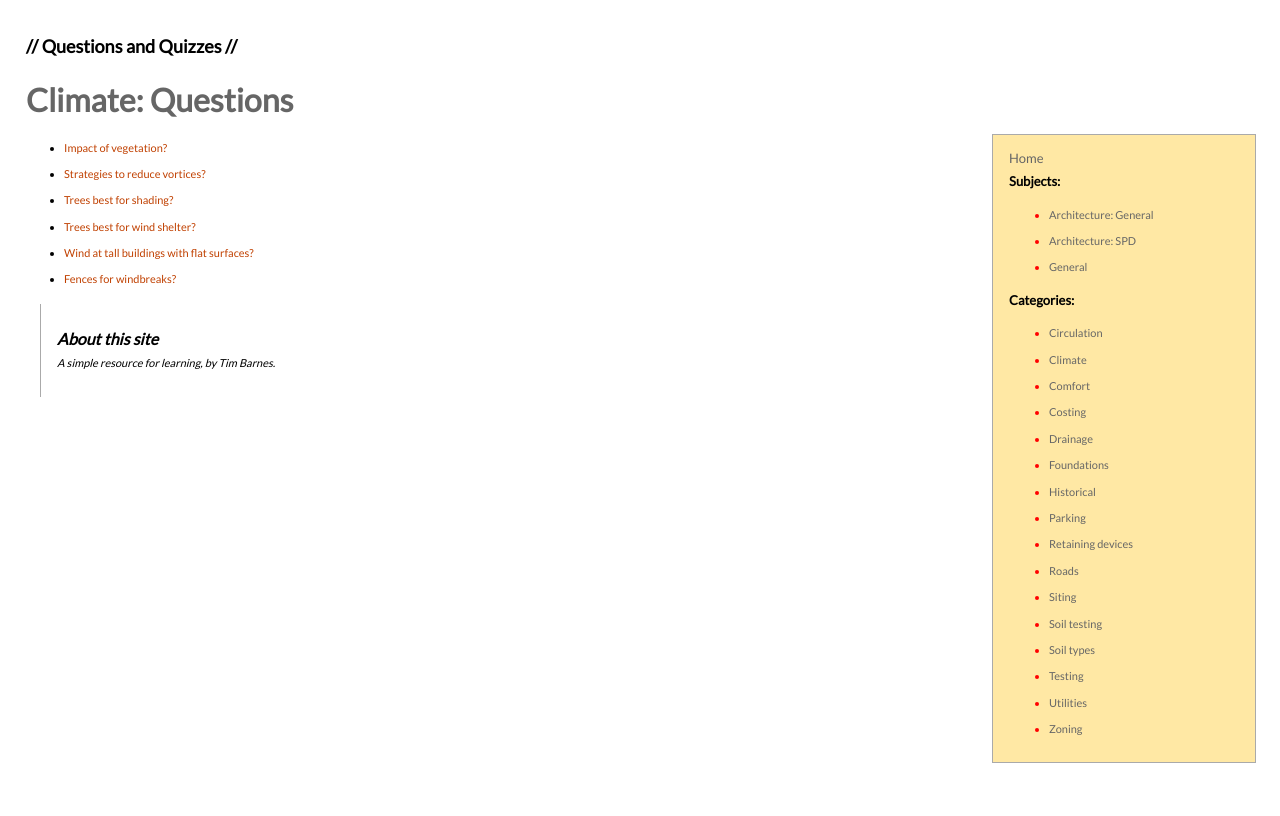
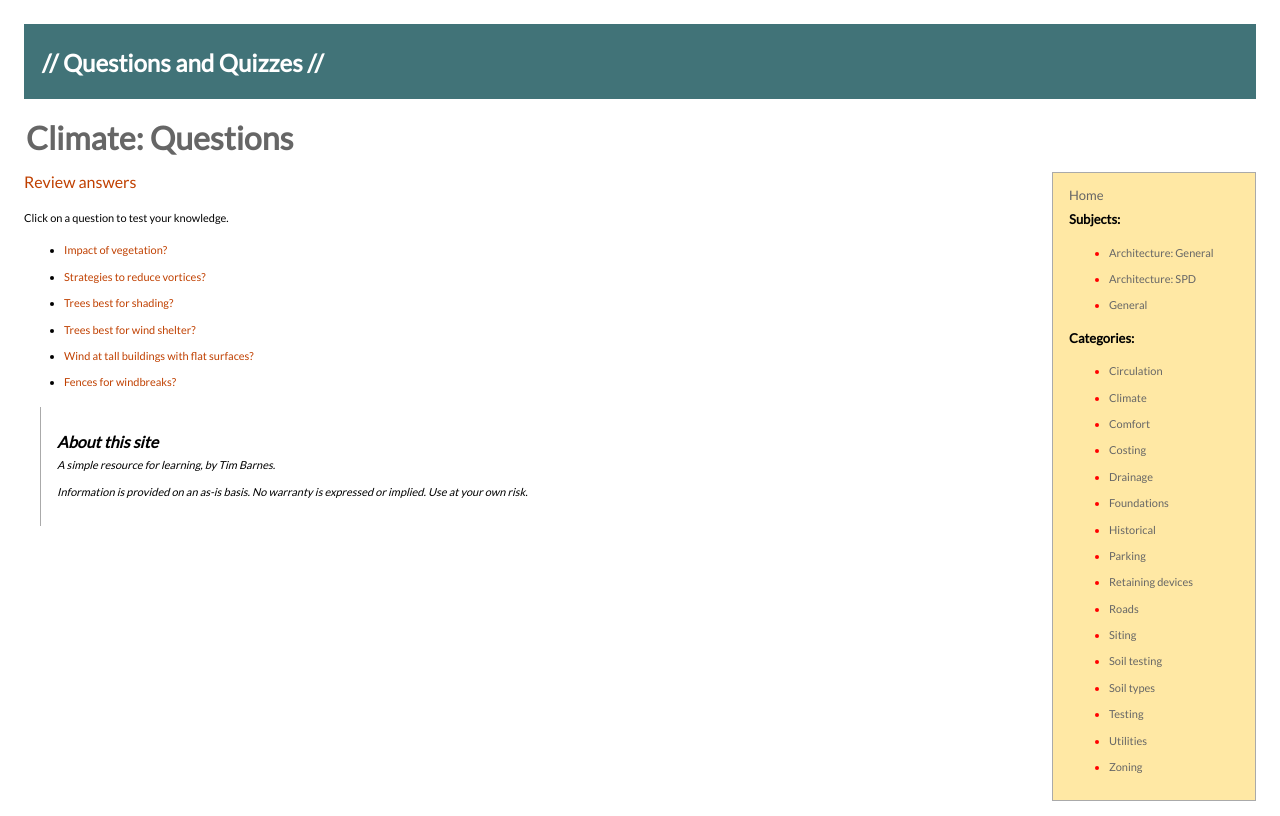
Before and after one commit to timbarnes/QandAWeb, a Django app: a page that uses educate/templates/educate/base.html in a window 1280 px wide. Run offline with Django 3.2, Linux system fonts and the light colour scheme; data comes from the database, SQL or seed files in the repository; both versions use the stored data as it was after the commit.

Commit message:
Home link and review mode
Site name is now a link.
Question list pages allow for answers to be shown or hidden.
Updates to notes and css to clean things up a bit.

```diff
--- a/educate/static/educate/educate.css
+++ b/educate/static/educate/educate.css
@@ -3,13 +3,17 @@ a,address,blockquote,cite,code,dd,del,dfn,div,dl,dt,em,form,h1,h2,h3,h4,h5,h6,if
 ,samp,small,span,strong,sub,sup,ul,var,applet,b,big,center,dir,font,hr,i,menu,pre,s,strike,tt,u,abbr,acronym,
 bdo,button,fieldset,ins,label {text-align:left;border-bottom:0pt none;}
 p,li {font-size:11px;padding:0em;margin-top:0em;margin-bottom:.9em;line-height:1.5em;}
+a {text-decoration:none;background-color:transparent;}
+a:link {color:#c04000;}
+a:hover {background-color:#f4f4da;text-decoration:underline;}
+a:visited {color:#840000;}
 ins {text-decoration:none;font-weight:bold;}
 hr {background-color:#3e423a;size:1px;}
 body {font-family:Lato,Verdana,"Myriad Web",Syntax,Helvetica,sans-serif;text-align:center;height:100%;}
 .bannerad {padding-bottom:.5em;}
-#banner {padding:1em;background-color:#417378;margin-bottom:1em;}
-#banner h1 {font-size:x-large;text-color:#888;}
-#sidebar {float:right;width:280px;}
+.banner {padding:1em;background-color:#417378;margin-bottom:1em;}
+.banner a, h1 {font-size:x-large;color:white;}
+#sidebar {float:right;width:220px;}
 #menu {background-color:#ffe8a4;border:1px #aaa solid;margin-left:1em;padding-left:1em;padding-top:0.5em;padd
 													 ing-right:1em;padding-bottom:.5em;line-height:1.25em;color:red;}
 .main {  margin:0 auto;text-align:left;  padding:1em;}
@@ -37,10 +41,6 @@ body {font-family:Lato,Verdana,"Myriad Web",Syntax,Helvetica,sans-serif;text-ali
 #menu h2,h3,h4 {font-size:large;}
 #menu a {color:#666666;font-weight:normal;background-color:transparent;}
 #menu a:hover {color:#ff9900;background-color:#f4f4da;}
-a {text-decoration:none;background-color:transparent;}
-a:link {color:#c04000;}
-a:hover {background-color:#f4f4da;text-decoration:underline;}
-a:visited {color:#840000;}
 .outsetmenu a {color:#666666;}
 .outsetmenu a:hover {color:#ff9900;background-color:#f4f4da;}
 h1,h2,h3,h4,h5,h6 {line-height:1.33em;margin-bottom:0.33em;font-family:Lato,"Myriad Web",Arial,Helvetica,sans-seri
--- a/educate/templates/educate/base.html
+++ b/educate/templates/educate/base.html
@@ -14,7 +14,7 @@
   <body>
     <div class="main">
       <div class="banner">
-	<h1>// Questions and Quizzes //</h1>
+	<h1><a href="{% url 'home' %}">// Questions and Quizzes //</a></h1>
       </div>
       {% block title %}<h1 class="pagetitle">Home</h1>{% endblock %}
       <div id="sidebar">
@@ -51,6 +51,7 @@
 	<div class="byline">
 	  <h2>About this site</h2>
 	  <p>A simple resource for learning, by Tim Barnes.</p>
+	  <p>Information is provided on an as-is basis. No warranty is expressed or implied. Use at your own risk.</p<>
 	</div>
 	{% endblock %}
       </div>
--- a/educate/templates/educate/home.html
+++ b/educate/templates/educate/home.html
@@ -4,6 +4,7 @@
 {% block content %}
 <div id="content">
 <p>Explore learning in a range of subjects. Questions and answers are user-provided.</p>
+<p>Available subjects can be accessed below or from the menu on the right. Within each subject there are categories that provide for a simple hierarchy of questions. The menu on the right shows all categories; by selecting a specific subject you can access the categories associated with that specific subject.</p>
 <p><a href="{% url 'all_subjects' %}">Subjects</a></p>
 </div>
 {% endblock %}
--- a/educate/templates/educate/questions.html
+++ b/educate/templates/educate/questions.html
@@ -6,9 +6,19 @@
 {% endblock %}
 {% block content %}
   {% if question_list %}
+    {% if review %}
+      <a href="{% url 'questions' category %}">Hide answers</a>
+    {% else %}
+      <a href="{% url 'review_questions' category %}">Review answers</a>
+      <br /><br />
+      <p>Click on a question to test your knowledge.</p>
+    {% endif %}
   <ul>
     {% for q in question_list %}
     <li><a href="{% url 'ask' q.id %}">{{ q.question }}?</a>
+      {% if review %}
+      <p>{{ q.answer }}</p>
+      {% endif %}
     </li>
     {% endfor %}
   </ul>
--- a/educate/urls.py
+++ b/educate/urls.py
@@ -6,8 +6,9 @@ urlpatterns = patterns('',
     url(r'^$', views.home, name='home'),
     url(r'^as/$', views.AllSubjectsView.as_view(), name='all_subjects'),
     url(r'^ac/$', views.AllCategoriesView.as_view(), name='all_categories'),
-    url(r'^c/(?P<subject>[a-zA-Z d]+)/$', views.CategoriesView.as_view(), name='categories'),
-    url(r'^q/(?P<category>[a-zA-Z d]+)/$', views.QuestionsView.as_view(), name='questions'),
+    url(r'^c/(?P<subject>[a-zA-Z:,\- d]+)/$', views.CategoriesView.as_view(), name='categories'),
+    url(r'^q/(?P<category>[a-zA-Z:,\- d]+)/$', views.QuestionsView.as_view(), name='questions'),
+    url(r'^q/(?P<category>[a-zA-Z:,\- d]+)/review/$', views.ReviewQuestionsView.as_view(), name='review_questions'),
     url(r'^(?P<question_id>\d+)/$', views.ask, name='ask'),
     url(r'^(?P<question_id>\d+)/answer/$', views.answer, name='answer'),
 )
--- a/educate/views.py
+++ b/educate/views.py
@@ -97,6 +97,26 @@ class QuestionsView(generic.ListView):
         return Question.objects.filter(category__name=self.kwargs['category'])
 
 
+class ReviewQuestionsView(generic.ListView):
+    """List of all the questions in a category.
+    """
+    template_name = 'educate/questions.html'
+    context_object_name = 'question_list'
+
+    def get_context_data(self, **kwargs):
+        context = super(ReviewQuestionsView, self).get_context_data(**kwargs)
+        context.update({
+            'category': self.kwargs['category'],
+            'subject_list': Subject.objects.order_by('name'),
+            'category_list': Category.objects.order_by('name'),
+            'review':True,
+        })
+        return context
+
+    def get_queryset(self):
+        return Question.objects.filter(category__name=self.kwargs['category'])
+
+
 def ask(request, question_id):
     """Ask a single question.
     """
```
Also changed, not shown: db.sqlite3, 3 other files.
